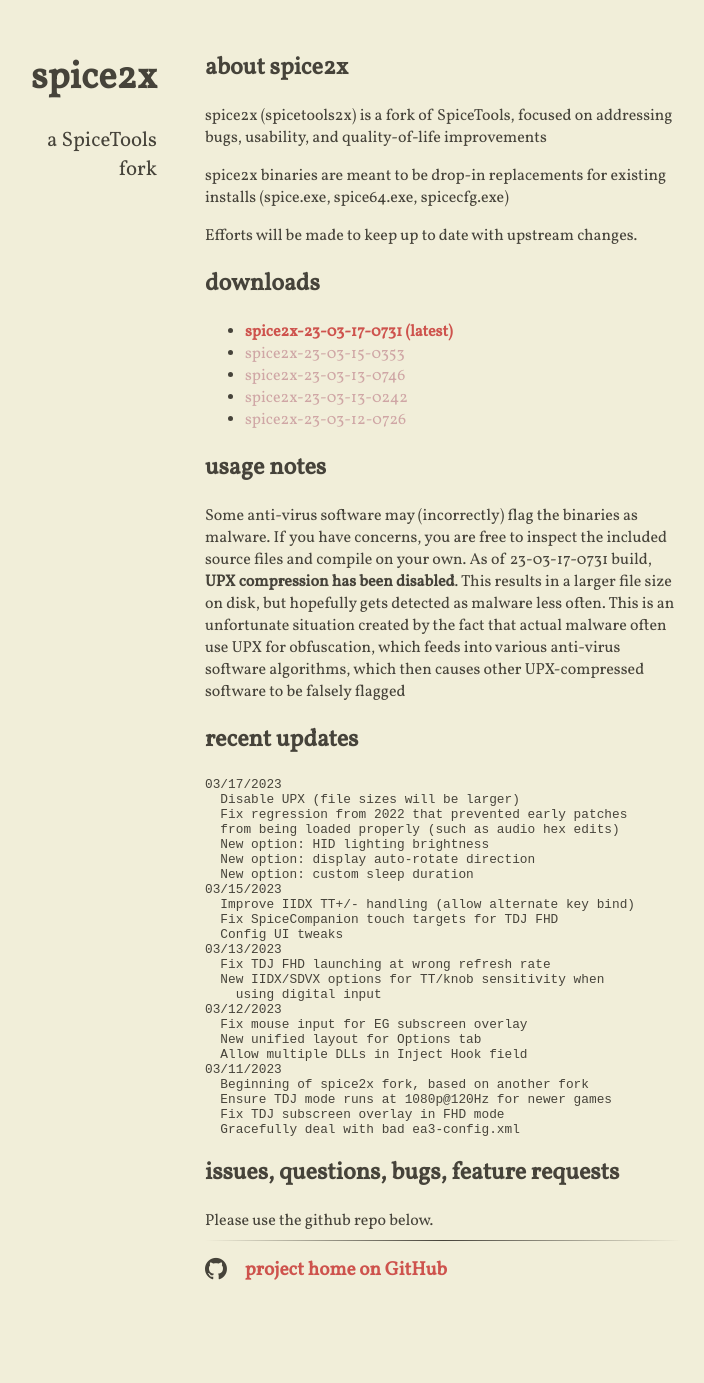
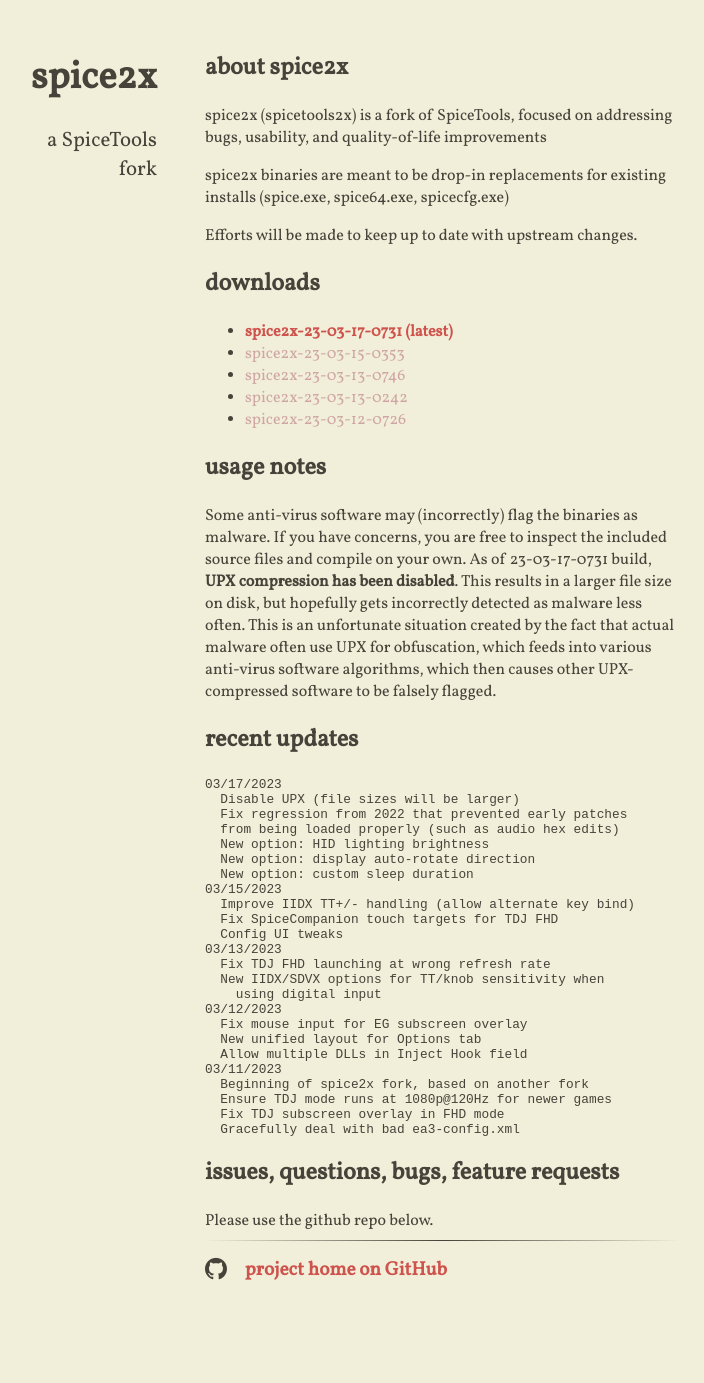
Before and after one commit to spice2x/spice2x.github.io, a Jekyll site: the page built from docs/index.html, in a window 1280 px wide. Shown: the whole page, without its empty margins (299-1003 px from the left). Built offline with Jekyll 4.4.1, drawn with Linux system fonts in a browser that asks for light colours; nearby versions of some CDN libraries.

Commit message:
fix typo

```diff
--- a/docs/_includes/content.html
+++ b/docs/_includes/content.html
@@ -36,7 +36,7 @@
 
 <h2>usage notes</h2>
 
-<p>Some anti-virus software may (incorrectly) flag the binaries as malware. If you have concerns, you are free to inspect the included source files and compile on your own. As of 23-03-17-0731 build, <strong>UPX compression has been disabled</strong>. This results in a larger file size on disk, but hopefully gets detected as malware less often. This is an unfortunate situation created by the fact that actual malware often use UPX for obfuscation, which feeds into various anti-virus software algorithms, which then causes other UPX-compressed software to be falsely flagged</p>
+<p>Some anti-virus software may (incorrectly) flag the binaries as malware. If you have concerns, you are free to inspect the included source files and compile on your own. As of 23-03-17-0731 build, <strong>UPX compression has been disabled</strong>. This results in a larger file size on disk, but hopefully gets incorrectly detected as malware less often. This is an unfortunate situation created by the fact that actual malware often use UPX for obfuscation, which feeds into various anti-virus software algorithms, which then causes other UPX-compressed software to be falsely flagged.</p>
 
 <h2>recent updates</h2>
 
```
